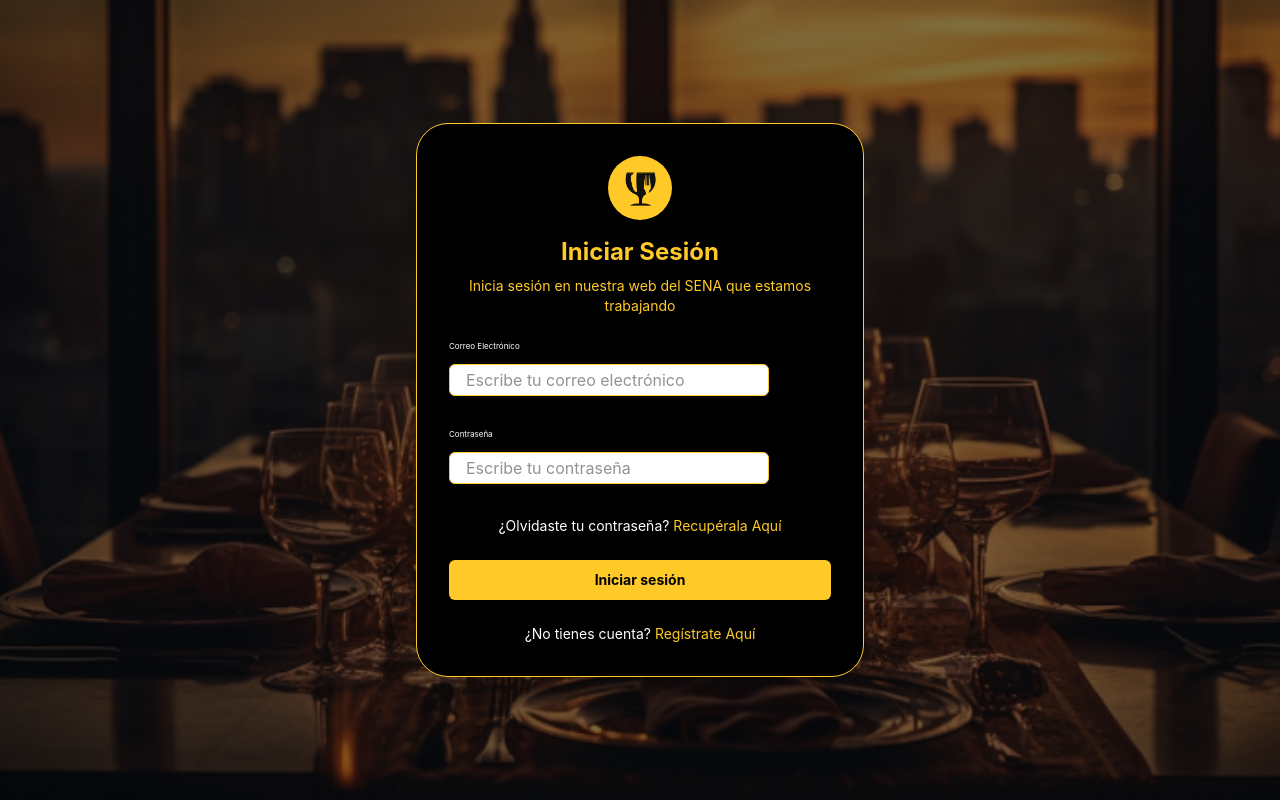
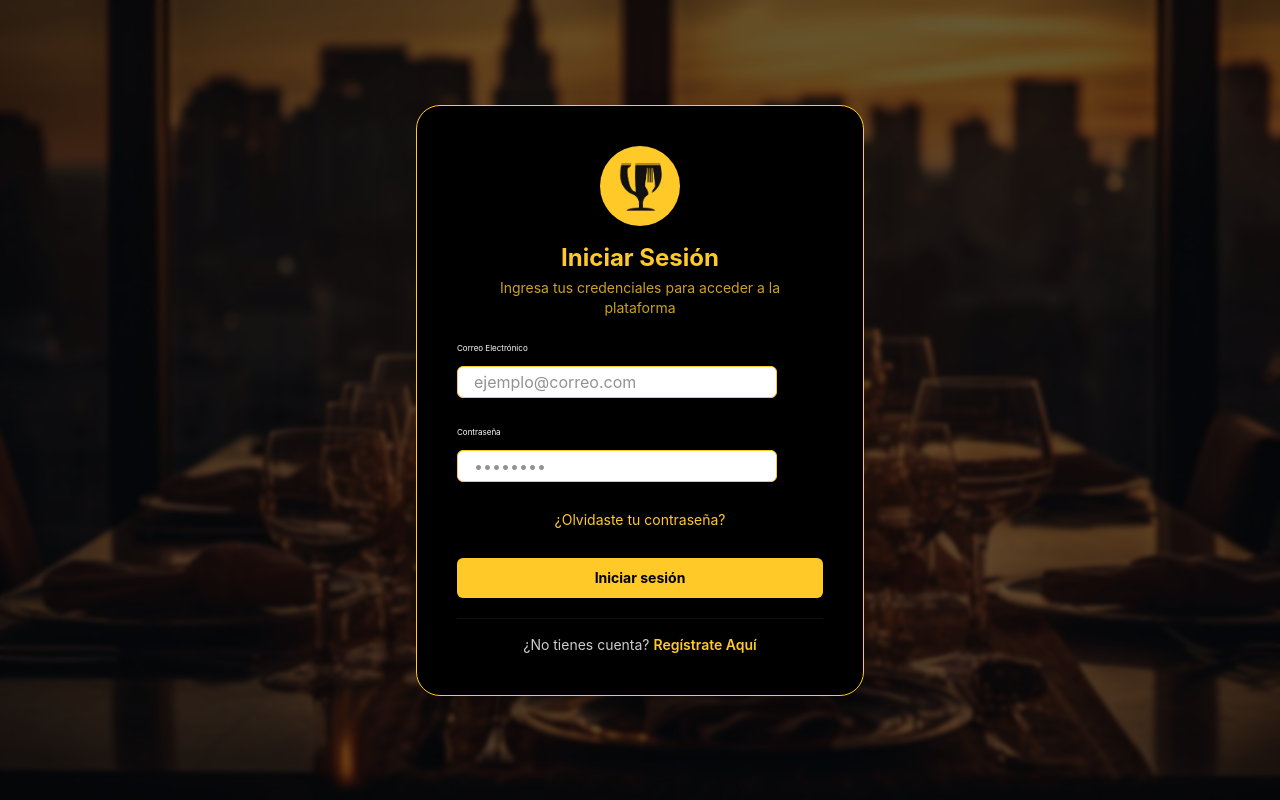
Before and after one commit to D-314F/3172293-jamf-project, a React (Vite) app: page /login in a window 1280 px wide. Built offline with nearby package versions, Linux system fonts and the light colour scheme.

Commit message:
style(login): refactor login form using css variables and centered alignment

```diff
--- a/src/features/users/components/LoginForm.jsx
+++ b/src/features/users/components/LoginForm.jsx
@@ -1,6 +1,6 @@
 import { useState } from "react";
+import { Link, useNavigate } from "react-router-dom";
 import { Input, Button } from "@/shared";
-import { Link, useNavigate } from "react-router-dom";
 import { loginSchema } from "../schemas/loginSchema";
 import {
 showSuccessAlert,
@@ -10,7 +10,7 @@ import {
 import bf1 from "@/assets/images/bf-1.png";
 import logo from "@/assets/images/1-logo.png";
 
-export default function LoginForm () {
+export default function LoginForm() {
 const navigate = useNavigate();
 const [errors, setErrors] = useState({});
 
@@ -25,6 +25,7 @@ export default function LoginForm () {
     ...prev,
     [name]: value,
 }));
+
 if (errors[name]) {
     setErrors((prev) => ({
     ...prev,
@@ -36,18 +37,15 @@ export default function LoginForm () {
 const handleSubmit = async (e) => {
 e.preventDefault();
 
-        // Validaciones con Zod Schema
 const result = loginSchema.safeParse(formData);
 
 if (!result.success) {
-            console.log("Errores de Zod:", result.error.issues);
     const fieldErrors = {};
     result.error.issues.forEach((issue) => {
     fieldErrors[issue.path[0]] = issue.message;
     });
     setErrors(fieldErrors);
 
-            // ALERTA DE ERROR POR CAMPOS INVÁLIDOS
     await showUserErrorAlert({
     title: "Campos inválidos",
     text: "Por favor, completa correctamente todos los campos obligatorios.",
@@ -59,24 +57,17 @@ export default function LoginForm () {
 setErrors({});
 
 try {
-            // Petición al backend si aplica:
-            // const response = await loginUser(result.data);
-
-            // ALERTA DE ÉXITO
     await showSuccessAlert({
-                title: "Sesión iniciada",
+    title: "¡Bienvenido!",
     text: "Has ingresado correctamente a la plataforma.",
     timer: 2000,
     });
 
-            // Redirección al Dashboard
     navigate("/dashboard/home");
-
 } catch (error) {
-            console.error("Error al iniciar sesión", error);
+    console.error("Error al iniciar sesión:", error);
     setErrors({ submit: "Error al iniciar sesión" });
 
-            // ALERTA DE ERROR DE AUTENTICACIÓN
     await showUserErrorAlert({
     title: "Error de autenticación",
     text: "El correo o la contraseña son incorrectos.",
@@ -84,18 +75,19 @@ export default function LoginForm () {
 }
 };
 
-    return(
+return (
 <div
-            className="min-h-screen w-full flex items-center justify-center p-4 bg-cover bg-center bg-no-repeat relative"
+    className="min-h-screen w-full flex items-center justify-center p-4 sm:p-6 md:p-8 bg-cover bg-center bg-no-repeat relative"
     style={{ backgroundImage: `url(${bf1})` }}
 >
-            {/* Capa oscura para resaltar el formulario */}
-            <div className="absolute inset-0 bg-black/50 z-0"></div>
+    {/* Capa de superposición con opacidad */}
+    <div className="absolute inset-0 bg-black/60 backdrop-blur-[2px] z-0"></div>
 
-            <div className="w-full max-w-md p-8 bg-black border border-brand rounded-4xl relative z-10 shadow-2xl flex flex-col items-center">
+    {/* Contenedor Card adaptado a variables CSS del sistema */}
+    <div className="w-full max-w-md p-6 sm:p-8 md:p-10 bg-[var(--color-background-inverse)] border border-[var(--color-brand)] rounded-2xl md:rounded-3xl relative z-10 shadow-2xl flex flex-col items-center transition-all duration-300">
 
-                {/* Contenedor con fondo claro */}
-                <div className="w-16 h-16 mb-4 rounded-full bg-[var(--color-brand)] p-3 flex items-center justify-center shadow-lg">
+    {/* Icono / Logo */}
+    <div className="w-16 h-16 sm:w-20 sm:h-20 mb-4 rounded-full bg-[var(--color-brand)] p-3 flex items-center justify-center shadow-md">
         <img
         src={logo}
         alt="Logo Marca"
@@ -103,21 +95,21 @@ export default function LoginForm () {
         />
     </div>
 
-                <h1 className="text-2xl font-bold text-brand text-center mb-2">
+    <h1 className="text-xl sm:text-2xl font-bold text-[var(--color-brand)] text-center mb-1">
         Iniciar Sesión
     </h1>
 
-                <p className="text-brand text-sm text-center mb-6">
-                    Inicia sesión en nuestra web del SENA que estamos trabajando
+    <p className="text-[var(--color-brand)]/80 text-xs sm:text-sm text-center mb-6 max-w-xs">
+        Ingresa tus credenciales para acceder a la plataforma
     </p>
 
-                <form onSubmit={handleSubmit} className="gap-6 flex flex-col w-full">
+    <form onSubmit={handleSubmit} className="gap-5 flex flex-col w-full">
         <Input
         label="Correo Electrónico"
         name="userEmail"
         type="email"
         value={formData.userEmail}
-                        placeholder="Escribe tu correo electrónico"
+        placeholder="ejemplo@correo.com"
         onChange={handleChange}
         error={errors.userEmail}
         />
@@ -127,15 +119,17 @@ export default function LoginForm () {
         name="userPassword"
         type="password"
         value={formData.userPassword}
-                        placeholder="Escribe tu contraseña"
+        placeholder="••••••••"
         onChange={handleChange}
         error={errors.userPassword}
         />
 
-                    <div className="text-center text-sm">
-                        <span className="text-white">¿Olvidaste tu contraseña? </span>
-                        <Link to="/forgot-password" className="text-brand">
-                            Recupérala Aquí
+        <div className="text-center text-xs sm:text-sm">
+        <Link
+            to="/forgot-password"
+            className="text-[var(--color-brand)] hover:underline transition-all"
+        >
+            ¿Olvidaste tu contraseña?
         </Link>
         </div>
 
@@ -143,19 +137,23 @@ export default function LoginForm () {
         variant="primary"
         size="md"
         type="submit"
+        className="w-full mt-2"
         >
         Iniciar sesión
         </Button>
 
         {errors.submit && (
-                        <p className="text-red-500 text-sm text-center mt-2">
+        <p className="text-red-500 text-xs sm:text-sm text-center mt-1">
             {errors.submit}
         </p>
         )}
 
-                    <div className="text-center text-sm">
-                        <span className="text-white">¿No tienes cuenta? </span>
-                        <Link to="/register" className="text-brand">
+        <div className="text-center text-xs sm:text-sm pt-4 border-t border-[var(--color-border)]/20">
+        <span className="text-[var(--color-text-main,#ffffff)]/80">¿No tienes cuenta? </span>
+        <Link
+            to="/register"
+            className="text-[var(--color-brand)] font-semibold hover:underline transition-all"
+        >
             Regístrate Aquí
         </Link>
         </div>
```
Lines whose indentation alone changed are shown as unchanged.
